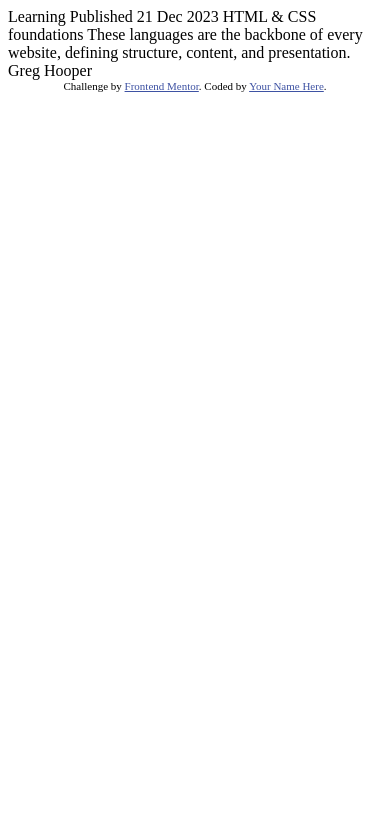
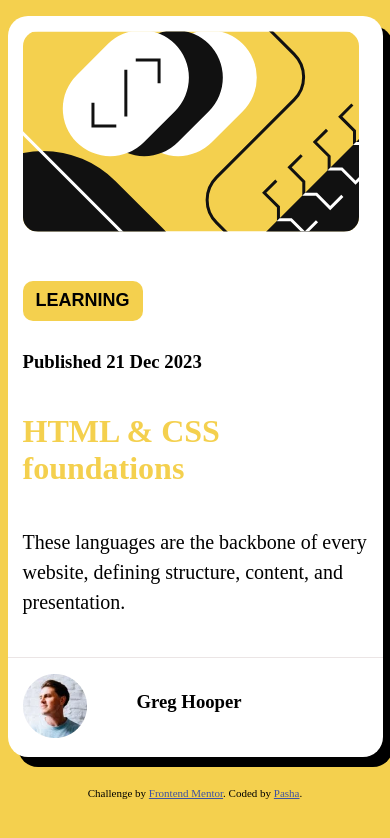
Before and after one commit to PashaNext/blog-preview-card-main, a plain HTML site: page index.html in a window 390 px wide. Drawn offline with Linux system fonts and the light colour scheme.

Commit message:
A another responsive challenge
Add CSS to make the website more responsive
Learned more about media queries and different screen size

```diff
--- a/index.html
+++ b/index.html
@@ -1,34 +1,52 @@
 <!DOCTYPE html>
 <html lang="en">
+
 <head>
   <meta charset="UTF-8">
-  <meta name="viewport" content="width=device-width, initial-scale=1.0"> <!-- displays site properly based on user's device -->
+  <meta name="viewport" content="width=device-width, initial-scale=1.0">
+  <!-- displays site properly based on user's device -->
 
   <link rel="icon" type="image/png" sizes="32x32" href="./assets/images/favicon-32x32.png">
+  <link href="style.css" rel="stylesheet">
 
   <title>Frontend Mentor | Blog preview card</title>
 
-  <!-- Feel free to remove these styles or customise in your own stylesheet 👍 -->
-  <style>
-    .attribution { font-size: 11px; text-align: center; }
-    .attribution a { color: hsl(228, 45%, 44%); }
-  </style>
 </head>
+
 <body>
 
-  Learning
+  <div class="card">
 
-  Published 21 Dec 2023
+    <img src="./assets/images/illustration-article.svg" alt="Abstract Graphic" />
 
-  HTML & CSS foundations
+    <button>
+      <a href="LEARNING">LEARNING</a>
+    </button>
 
-  These languages are the backbone of every website, defining structure, content, and presentation.
+    <h3>Published 21 Dec 2023</h3>
 
-  Greg Hooper
+    <h1><a href=">HTML & CSS foundations">HTML & CSS foundations</a></h1>
+
+    <p>
+      These languages are the backbone of every <br>
+      website, defining structure, content, and <br>
+      presentation.
+    </p>
+
+    <div class="contact">
+      <div><img src="./assets/images/image-avatar.webp" alt="picture of an avatar"></div>
+      <h3>Greg Hooper</h3>
+    </div>
+
+  </div>
 
   <div class="attribution">
     Challenge by <a href="https://www.frontendmentor.io?ref=challenge" target="_blank">Frontend Mentor</a>.
-    Coded by <a href="#">Your Name Here</a>.
+    Coded by <a href="#">Pasha</a>.
   </div>
+
+
+
 </body>
+
 </html>
--- /dev/null
+++ b/style.css
@@ -0,0 +1,138 @@
+/* universal selector  */
+
+* {
+    box-sizing: border-box;
+    padding: 0px;
+    margin: 0px;
+}
+
+/* styles for the whole body  */
+
+body {
+    min-height: 100vh;
+    background-color: hsl(47, 88%, 63%);
+    display: flex;
+    flex-direction: column;
+    justify-content: center;
+    align-items: center;
+}
+
+/* main items in the body */
+
+.card {
+    box-shadow: 10px 10px 0px black;
+    border-radius: 20px;
+    background-color: #fff;
+    max-width: 1440px;
+}
+
+@media screen {
+    .card {
+        max-width: 1440px;
+        height: auto;
+    }
+}
+
+@media screen {
+    .card {
+        max-width: 1024px;
+        height: auto;
+    }
+}
+
+@media screen {
+    .card {
+        max-width: 768px;
+        height: auto;
+    }
+}
+
+
+@media screen {
+    .card {
+        max-width: 425px;
+        height: auto;
+    }
+}
+
+@media screen {
+    .card {
+        max-width: 375px;
+        height: auto;
+    }
+}
+
+
+
+.card img {
+    margin: 15px;
+    border-radius: 15px;
+}
+
+button {
+    width: 120px;
+    height: 40px;
+    margin: 30px 15px;
+    background-color: hsl(47, 88%, 63%);
+    font-weight: bold;
+    font-size: 18px;
+    text-align: center;
+    border-radius: 10px;
+    border: hsl(47, 88%, 63%);
+}
+
+button a{
+    text-decoration: none;
+    color: black;
+}
+
+button a:hover {
+    color: blue;
+}
+
+.card h3 {
+    margin-left: 15px;
+    margin-bottom: 40px;
+}
+
+.card h1 {
+    margin-left: 15px;
+    margin-bottom: 40px;
+}
+
+h1  a{
+    text-decoration: none;
+    color: hsl(47, 88%, 63%);;
+}
+
+h1 a:hover {
+    color: blue;
+}
+
+.card p {
+    margin-left: 15px;
+    margin-bottom: 40px;
+    line-height: 1.5;
+    font-size: 20px;
+}
+
+.contact {
+    display: flex;
+    flex-direction: row;
+    align-items: center;
+    border-top: rgb(235, 229, 229) solid 1px;
+    gap: 20px;
+}
+
+.contact h3 {
+    margin-top: 30px;
+    font-weight: bold;
+}
+
+
+
+.attribution {
+    margin: 30px;
+}
+.attribution { font-size: 11px; text-align: center; }
+.attribution a { color: hsl(228, 45%, 44%); }
```
Also changed, not shown: 2 other files.
